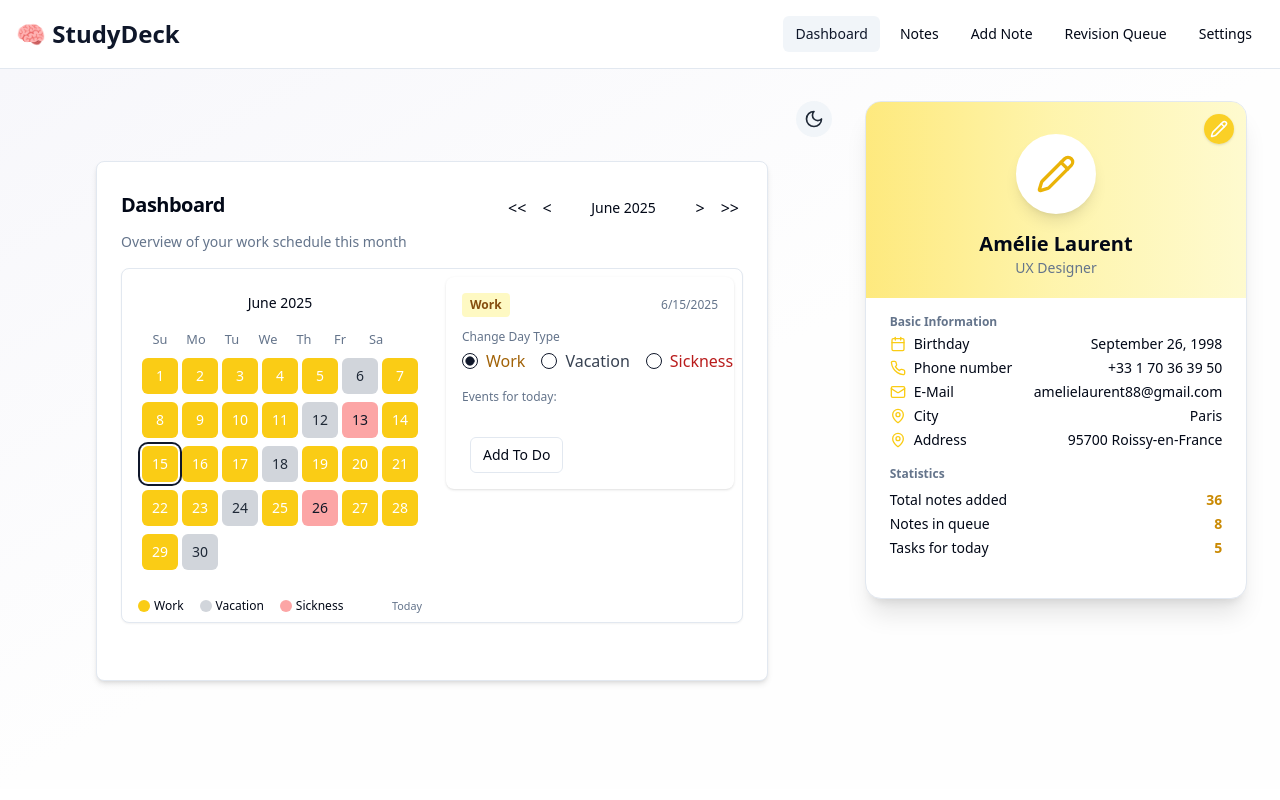
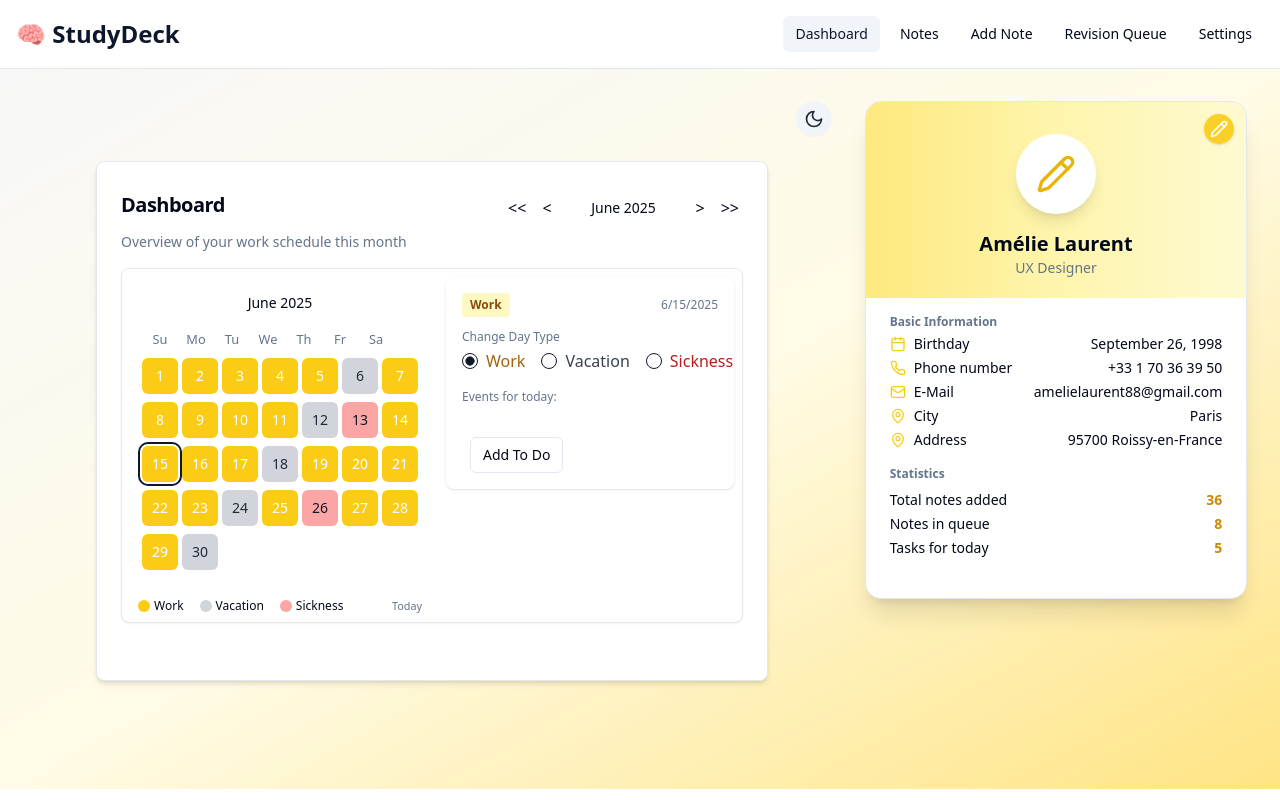
Before and after one commit to Sparshga/studydeck-revision-hub, a React (Vite) app: page /dashboard in a window 1280 px wide. Built offline with nearby package versions, Linux system fonts and the light colour scheme.

Commit message:
Refactor: Apply background color from image
Updated the background color to a mixed light grey and yellow gradient, as seen in the provided image.

```diff
--- a/src/pages/Dashboard.tsx
+++ b/src/pages/Dashboard.tsx
@@ -176,7 +176,9 @@ const Dashboard = () => {
   const isSelected = true;
 
   return (
-    <main className="min-h-[90vh] w-full flex flex-col lg:flex-row items-stretch justify-center gap-8 bg-gradient-to-br from-[#f7f7fb] via-[#fefefe] to-[#fefefe] p-2 sm:p-8">
+    <main className="min-h-[90vh] w-full flex flex-col lg:flex-row items-stretch justify-center gap-8
+      bg-gradient-to-br from-[#f8f8f8] via-[#fffbe6] to-[#ffe484]
+      p-2 sm:p-8">
       {/* Main content (calendar) */}
       <div className="flex-1 flex min-w-0 flex-col items-center gap-6">
         <div className="self-end">
```
